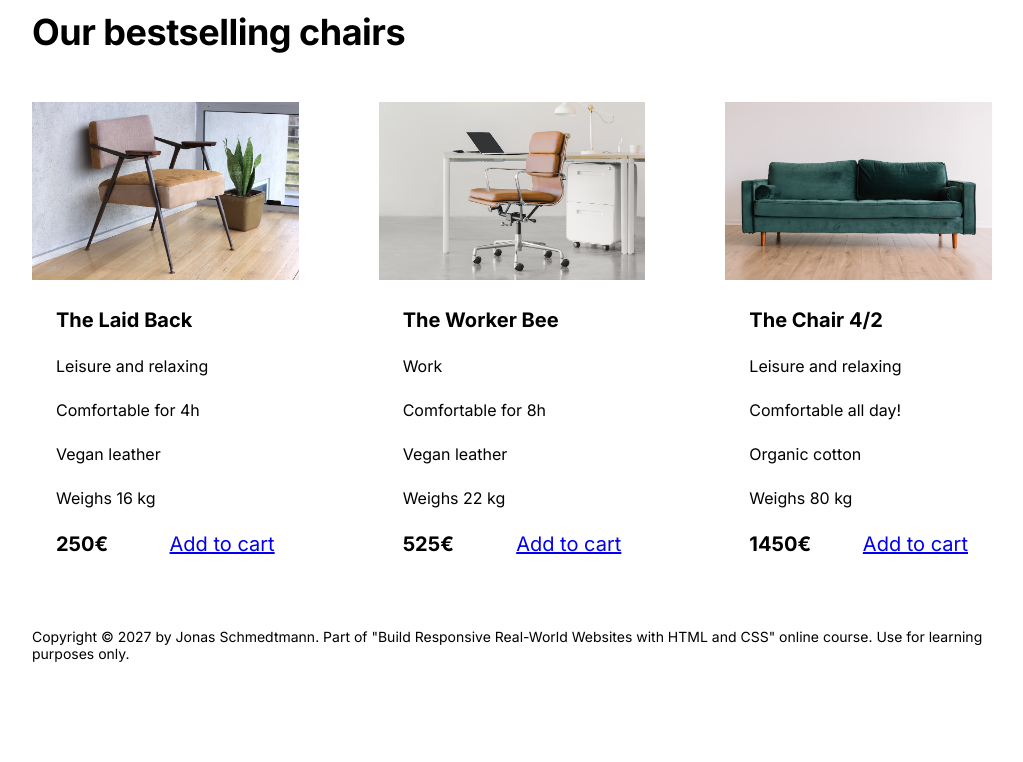
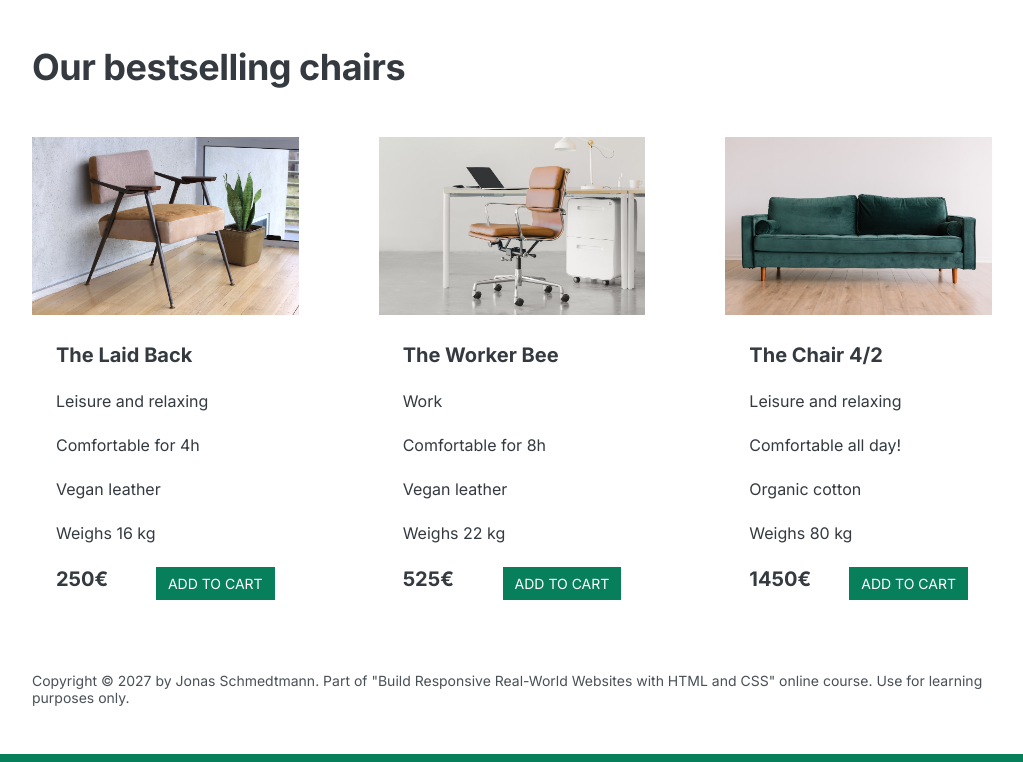
Before and after one commit to darya-pavitskaya/design, a plain HTML site: page index.html in a window 1280 px wide. Shown: the part 1098-1860 px from the top of the page, without its empty margins (128-1151 px from the left). Before the commit the page ends 1808 px from the top, so only its background shows below. Drawn offline with Linux system fonts and the light colour scheme.

Commit message:
feat: add colors

```diff
--- a/style.css
+++ b/style.css
@@ -4,6 +4,11 @@ SPACING SYSTEM (px)
 
 FONT SIZE SYSTEM (px)
 10 / 12 / 14 / 16 / 18 / 20 / 24 / 30 / 36 / 44 / 52 / 62 / 74 / 86 / 98
+*/
+
+/*
+Main color: #087f5b
+Grey color: #343a40
 */
 
 * {
@@ -17,6 +22,8 @@ FONT SIZE SYSTEM (px)
 /* ------------------------ */
 body {
   font-family: "Inter", sans-serif;
+  color: #343a40;
+  border-bottom: 8px solid #087f5b;
 }
 
 .container {
@@ -39,6 +46,31 @@ h2 {
   display: grid;
   grid-template-columns: repeat(3, 1fr);
   column-gap: 80px;
+}
+
+.btn:link,
+.btn:visited {
+  display: inline-block;
+  background-color: #087f5b;
+  color: white;
+  text-decoration: none;
+  text-transform: uppercase;
+  padding: 16px 32px;
+}
+
+.btn:hover,
+.btn:active {
+  background-color: #099268;
+}
+
+.btn--big {
+  font-size: 18px;
+  padding: 16px 32px;
+}
+
+.btn--small:link {
+  font-size: 14px;
+  padding: 8px 12px;
 }
 
 /* ------------------------ */
@@ -90,6 +122,9 @@ img {
 
 /* TESTIMONIAL */
 .testimonial-section {
+  background-color: #087f5b;
+  color: white;
+  padding: 24px;
 }
 
 .testimonial-box {
@@ -147,4 +182,5 @@ h3 {
 footer {
   margin-bottom: 48px;
   font-size: 14px;
+  color: #495057;
 }
```
